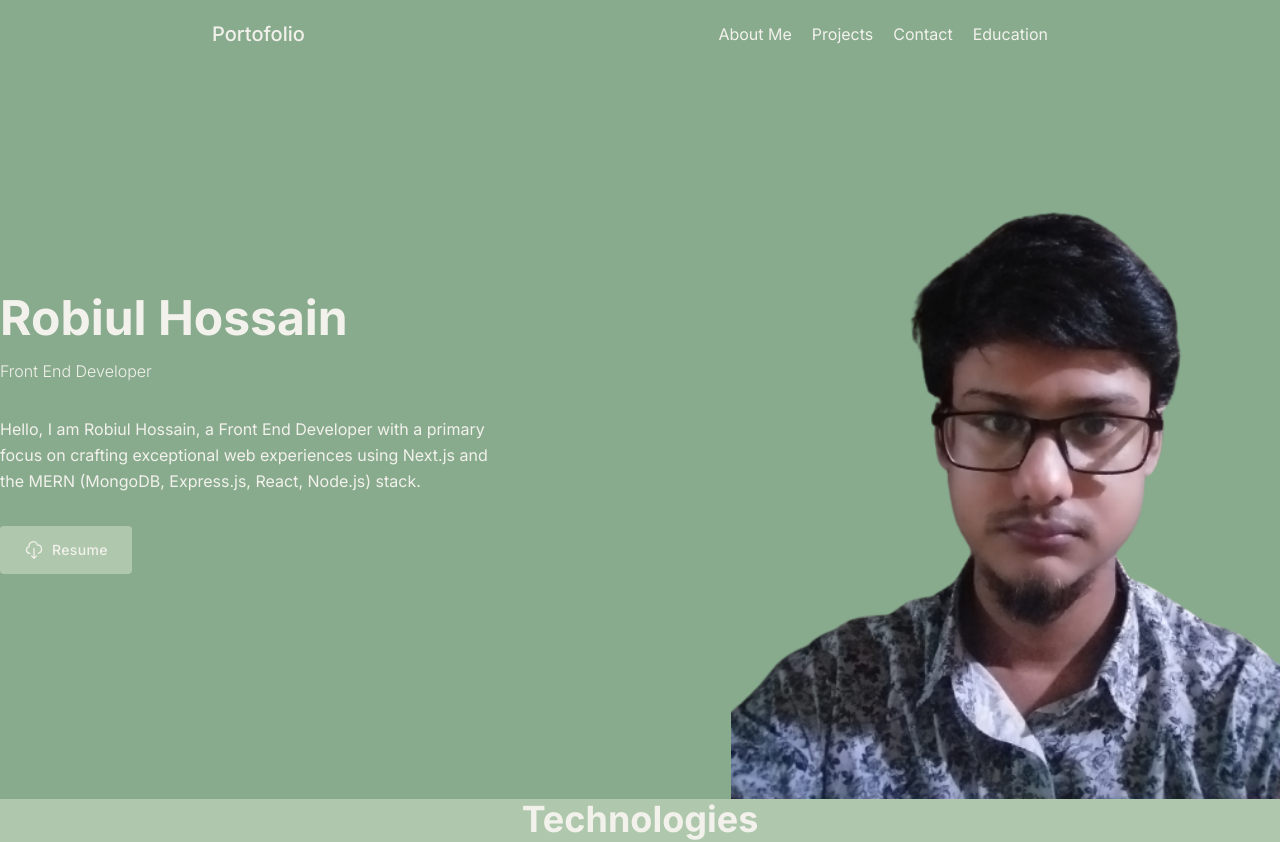
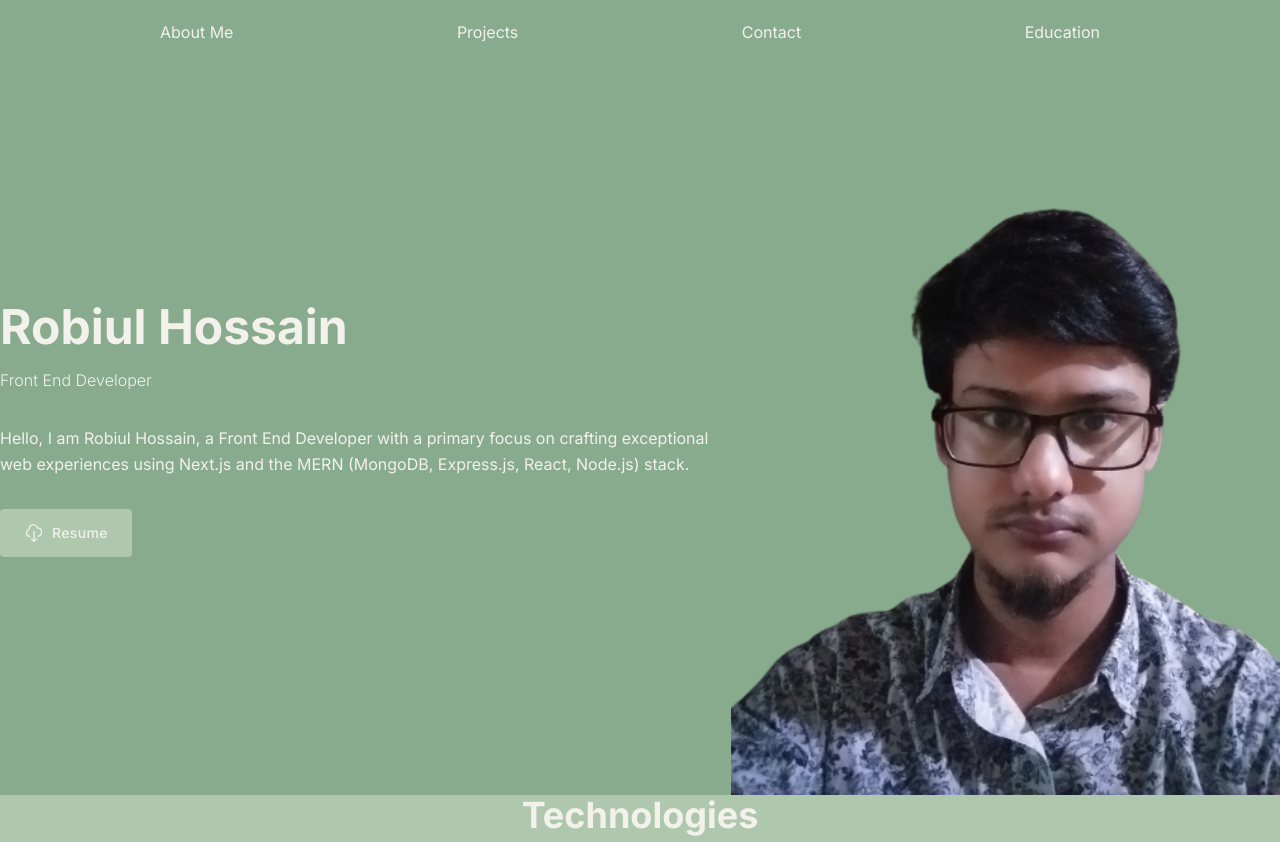
Before and after one commit to coder7475/robiul-hossain-portfolio, a Next.js app: page / in a window 1280 px wide. Shown: the top 842 px of the page. Built offline with nearby package versions, Linux system fonts and the light colour scheme.

Commit message:
feat: adjust the banner

```diff
--- a/src/components/shared/Navbar.tsx
+++ b/src/components/shared/Navbar.tsx
@@ -2,12 +2,12 @@ import Link from 'next/link';
 
 const Navbar = () => {
   return (
-    <header className="text-light bg-primary sticky top-0">
-      <div className="container mx-auto flex justify-between flex-wrap p-5 flex-col md:flex-row items-center max-w-4xl">
-        <a className="flex title-font font-medium items-center justify-center text-light mb-4 md:mb-0">
-          <span className="text-xl">Portofolio</span>
-        </a>
-        <nav className="flex flex-wrap items-center text-base justify-center">
+    <header className="text-light bg-primary sticky top-0 ">
+      <div className="container p-5 max-w-[1000px] mx-auto ">
+        {/* <a className="flex title-font font-medium items-center justify-center text-light mb-4 md:mb-0">
+          <span className="text-[22px]">Portofolio</span>
+        </a> */}
+        <nav className="flex text-sm items-center md:text-base justify-between">
           <Link className="mr-5 hover:text-gray " href="#about">About Me</Link>
           <Link className="mr-5 hover:text-gray" href="#projects">Projects</Link>
           <Link className="mr-5 hover:text-gray" href="#contact">Contact</Link>
--- a/src/components/ui/Banner.tsx
+++ b/src/components/ui/Banner.tsx
@@ -12,7 +12,7 @@ const Banner = () => {
             Robiul Hossain
           </h1>
           <p className="mb-8 leading-relaxed font-light">Front End Developer</p>
-          <p className="md:mb-8 leading-relaxed max-w-lg">
+          <p className="md:mb-8 leading-relaxed max-[32rem]">
             Hello, I am Robiul Hossain, a Front End Developer with a primary
             focus on crafting exceptional web experiences using Next.js and the
             MERN (MongoDB, Express.js, React, Node.js) stack.
```
